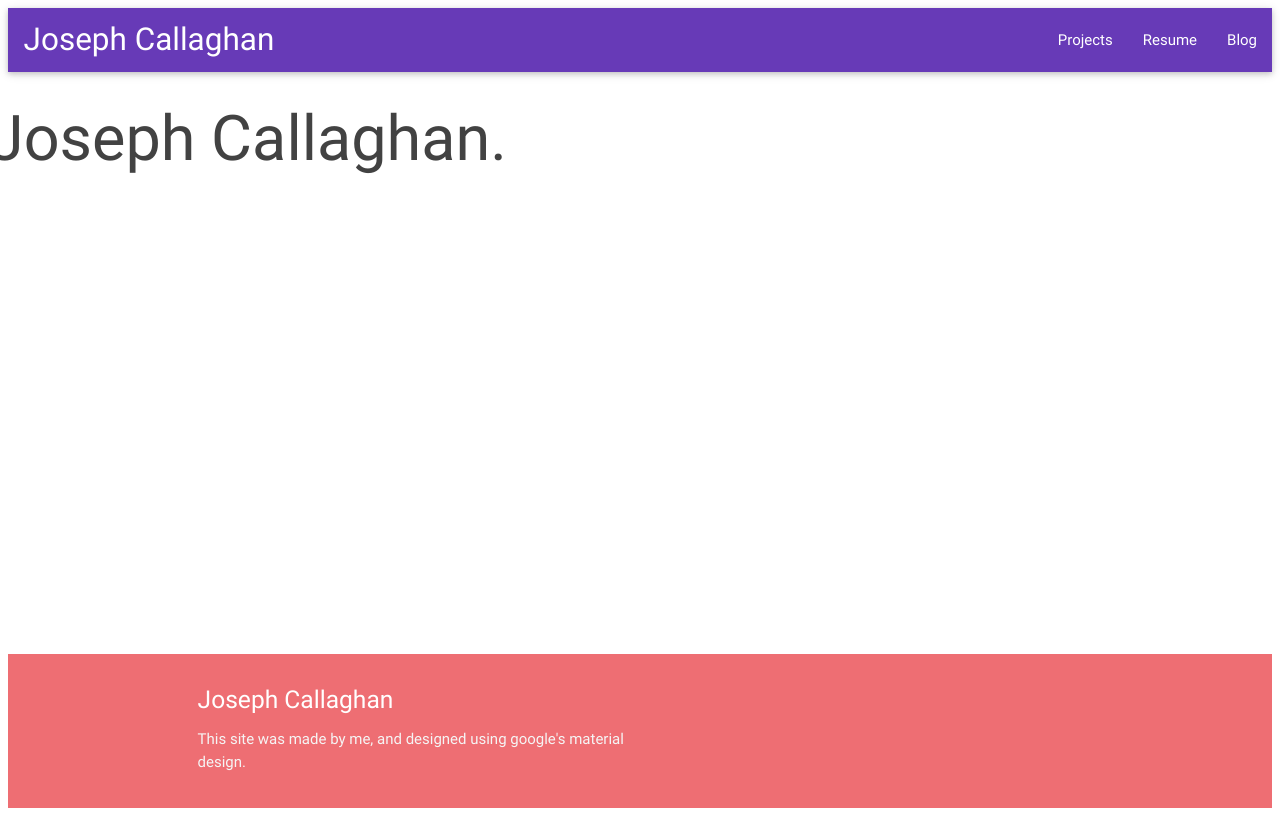
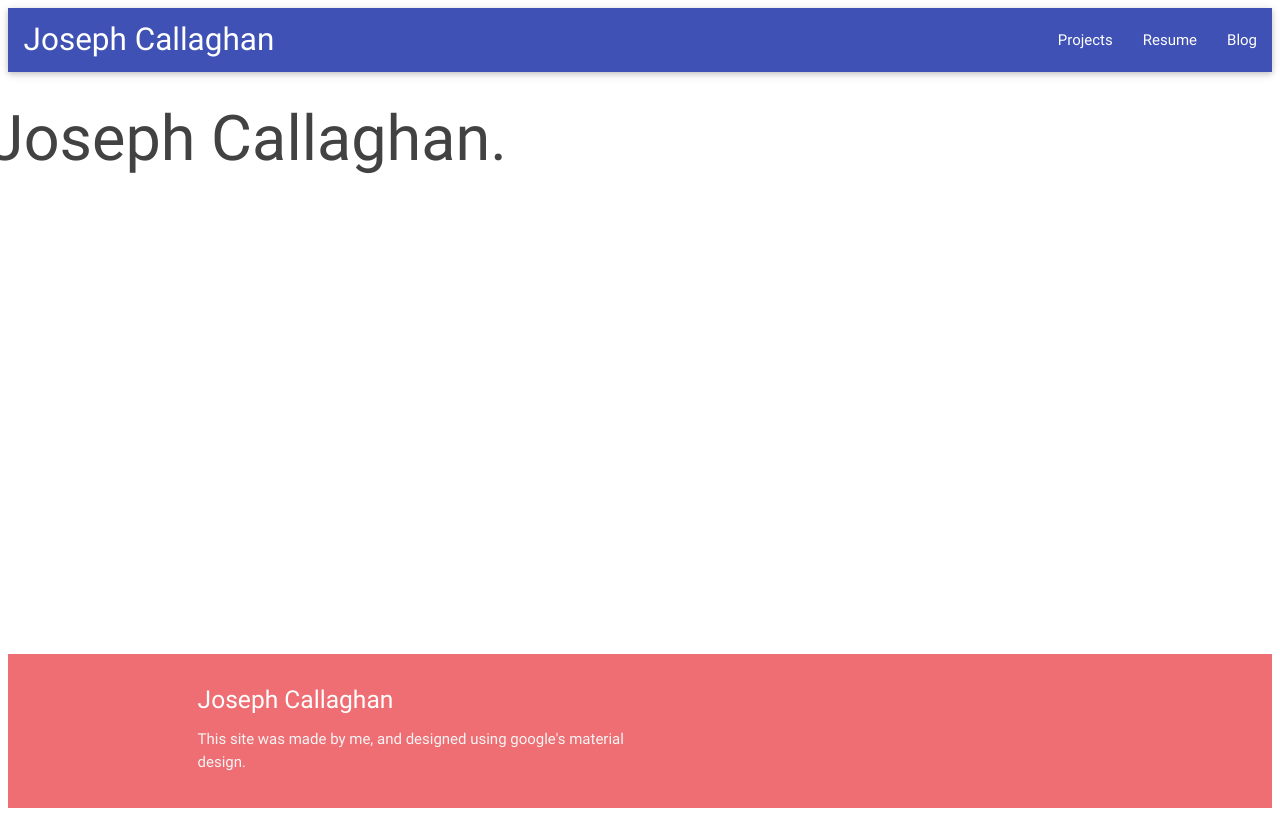
Before and after one commit to Jcallaghan17/Jcallaghan17, a plain HTML site: page index.html in a window 1280 px wide. Drawn offline with nearby package versions, Linux system fonts and the light colour scheme.

Commit message:
Color
update

```diff
--- a/index.html
+++ b/index.html
@@ -16,7 +16,7 @@
 <body>
   <div class="page-flexbox-wrapper">
   <header>
-  <nav class="deep-purple">
+  <nav class="indigo">
 
 
           <a href="#" class="brand-logo">&nbsp; Joseph Callaghan</a>
```
